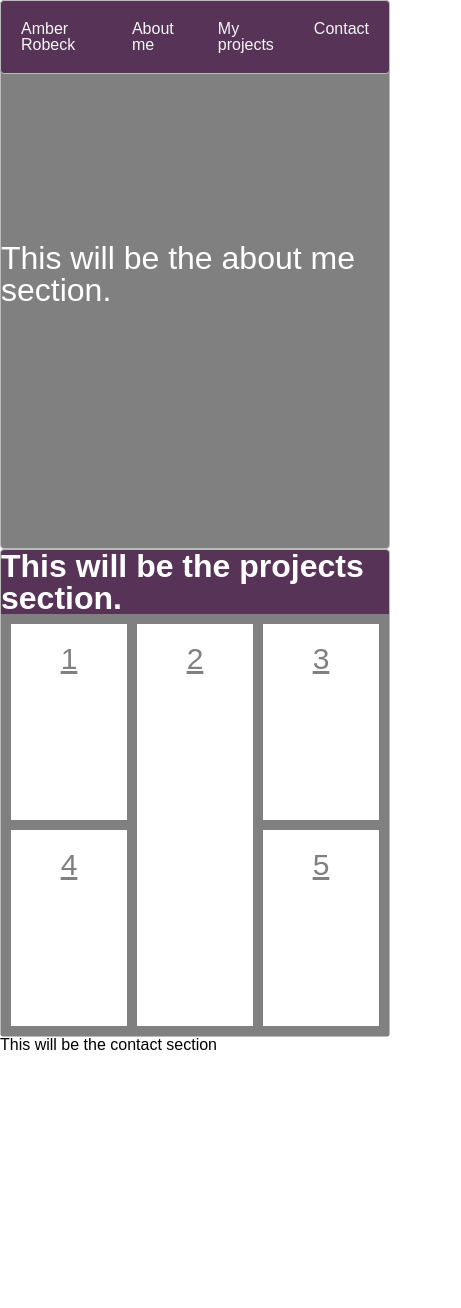
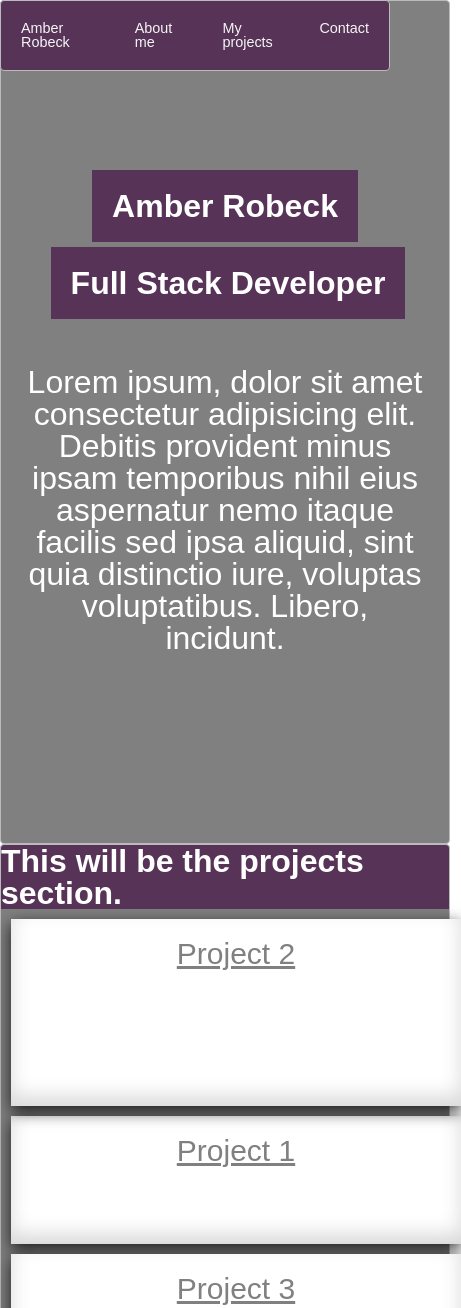
Before and after one commit to Amber-Robeck/unitTwoPortfolio, a plain HTML site: page index.html in a window 390 px wide. Shown: the top 1308 px of the page, 461 px wide, since content can reach past the window. Before the commit the page ends 1053 px from the top, so only its background shows below. Drawn offline with Linux system fonts and the light colour scheme.

Commit message:
fixed responsiveness of body element, media queries; moved to bottom of page, changed min-max

```diff
--- a/Assets/style.css
+++ b/Assets/style.css
@@ -1,6 +1,7 @@
 /* Margins on top left and right are not the same*/
 body {
     margin: auto;
+    min-width: 450px;
 }
 
 .zone {
@@ -14,6 +15,7 @@ body {
     border-radius: 4px;
     border:1px solid #bbb;
     transition: all 0.3s linear;
+    /* padding: 0; */
 }
 
 .zone:hover {
@@ -39,14 +41,6 @@ nav {
     margin: 0;
 }
 
-@media only screen and (max-width:600px) {
-    .main-nav {
-        font-size: 0.5em;
-        padding: 0;
-    }
-}
-
-
 .push {
     margin-right: auto;
 }
@@ -68,43 +62,140 @@ li > a {
 /* About Me section */
 .aboutMe {
     display:flex;
+    flex: wrap;
+    flex-direction: column;
+    /* min-width: 460px; */
     align-items: center;
     justify-content: center;
-    height: 65vh; /* viewport height */
+    height: 100vh; /* viewport height */
     background-color: gray;
+}
+.aboutMe > p {
+    padding: 20px;
+}
+.center {
+    text-align: center;
+}
 
+@keyframes l-ease {
+    from {left: -1400px; top: -30px;}
+    to {left: 3px; top: 5px}
 }
+
+.aboutMe > .l-ease {
+    width: fit-content;
+    height: fit-content;
+    background-color: rgb(87, 52, 87);
+    font-weight: bold;
+    position: relative;
+    animation-name: l-ease;
+    animation-duration: 2s;
+    animation-fill-mode: forwards;
+    animation-timing-function: ease-in-out;
+}
+
+@keyframes r-ease {
+    from {right: -1400px;}
+    to {right: 0px;}
+}
+.aboutMe > .r-ease {
+    width: fit-content;
+    height: fit-content;
+    background-color: rgb(87, 52, 87);
+    font-weight: bold;
+    position: relative;
+    animation-name: r-ease;
+    animation-duration: 2s;
+    animation-fill-mode: backwards;
+    animation-timing-function: ease-in-out;
+}
+
 /*my Projects*/
 .grid-container {
     display: grid;
     grid-template-columns: auto auto auto;
+    width: auto;
+    /* max-width: 1200px; */
     grid-gap: 10px;
     background-color: gray;
     padding: 10px;
-    height: 50vh;
+    height: 75vh;
 }
 
 .grid-container > div {
+    max-width: auto;
     background-color: white;
     text-align: center;
     padding: 20px 0;
     font-size: 30px;
+    box-shadow: rgba(0,0,0,0.8) 0px 5px 15px, inset rgba(0,0,0,0.15) 0px -10px 20px;
+    /* background: url("./Assets/coming-soon.png.png"); */
+    background-size: cover;
+    /* background-attachment: fixed; */
 }
 
 .grid-container > div > a {
     color: gray;
 }
+
+
+/* .item1 img{
+    width: 200px;
+    height: 400px;
+    /* height: 210px; */
+    /* background: url("./Assets/coming-soon.png.png"); */
+    /* background-size: cover; */
+    /* object-fit: cover;
+} */
+
+
 .item2 {
     grid-column: 2;
     grid-row: 1 / span 2;
 }
 
-  /* This no longer is set up correctly now that I chaged placement of item 2
+/* Contact Section */
+.contact {
+    display:flex;
+    flex: wrap;
+    height: 40vh;
+    /* min-width: 460px; */
 
-  @media only screen and (max-width: 500px) {
-    .item1 { grid-area: 1 / span 3 / 2 / 4; }
-    .item2 { grid-area: 3 / 3 / 4 / 4; }
-    .item3 { grid-area: 2 / 1 / 3 / 2; }
-    .item4 { grid-area: 2 / 2 / span 2 / 3; }
-    .item5 { grid-area: 3 / 1 / 4 / 2; }
+}
+/* Nav bar media query */
+@media screen and (max-width:600px) {
+    .main-nav {
+        font-size: 0.5em;
+        padding: 0;
+    }
+}
+
+@media screen and (max-width:470px) {
+    .main-nav {
+        font-size: 0.45em;
+        padding: 0;
+    }
+}
+/* grid display media query */
+@media screen and (max-width: 900px) {
+    .grid-container {
+        grid-template-columns: repeat(auto-fill, minmax(450px, 1fr));
+        height: 90vh;}
+        .item2 {
+            grid-column: 1 / span 1;
+
+        }
+    }
+
+    /* This no longer is set up correctly now that I chaged placement of item 2*/
+    /* @media only screen and (max-width: 500px) {
+        grid-template-columns: repeat(auto-fill, minmax(350px, 1fr));
+    }
+
+    /* @media only screen and (max-width: 500px) {
+        .item2 { grid-column: 1 / span 4; grid-row: 1;}
+        .item1 { grid-column: 2; grid-row: 2 / 1fr;}
+        .item3 { grid-column: 2; grid-row: 3 / 1fr;}
+    .item4 { grid-column: 3; grid-row: 2 / 1fr;}
+    .item5 { grid-column: 3; grid-row: 3 / 1fr;}
   } */
--- a/index.html
+++ b/index.html
@@ -12,26 +12,30 @@
     <nav class="zone sticky">
         <ul class="main-nav">
             <li class="push"><a href="#">Amber Robeck</a></li>
-            <li class="underline"><a href="#">About me</a></li>
-            <li class="underline"><a href="#">My projects</a></li>
-            <li class="underline"><a href="#">Contact</a></li>
+            <li class="underline"><a href="#aboutMe">About me</a></li>
+            <li class="underline"><a href="#projects">My projects</a></li>
+            <li class="underline"><a href="#contact">Contact</a></li>
         </ul>
     </nav>
     <main>
-        <section class="zone aboutMe">
-            This will be the about me section.
+        <section class="zone aboutMe" id="aboutMe">
+            <p class="r-ease">Amber Robeck</p>
+            <p class="l-ease">Full Stack Developer</p> <br>
+            <p class="center">Lorem ipsum, dolor sit amet consectetur adipisicing elit. Debitis provident minus ipsam temporibus nihil eius aspernatur nemo itaque facilis sed ipsa aliquid, sint quia distinctio iure, voluptas voluptatibus. Libero, incidunt.</p>
         </section>
-        <section class="zone projects">
+        <section class="zone projects" id="projects">
             <h3>This will be the projects section.</h3>
             <div class="grid-container">
-                <div class="item1"><a href="#">1</a></div>
-                <div class="item2"><a href="#">2</a></div>
-                <div class="item3"><a href="#">3</a></div>
-                <div class="item4"><a href="#">4</a></div>
-                <div class="item5"><a href="#">5</a></div>
+                <div class="item1"><a href="https://github.com/Amber-Robeck" target="_blank">Project 1</a>
+                    <!-- <img src="./Assets/coming-soon.png.png" alt="coming soon lightbulb picture"> -->
+                </div>
+                <div class="item2"><a href="https://github.com/Amber-Robeck" target="_blank">Project 2</a></div>
+                <div class="item3"><a href="https://github.com/Amber-Robeck" target="_blank">Project 3</a></div>
+                <div class="item4"><a href="https://github.com/Amber-Robeck" target="_blank">Project 4</a></div>
+                <div class="item5"><a href="https://github.com/Amber-Robeck" target="_blank">Project 5</a></div>
               </div>
         </section>
-        <section class="contact">
+        <section class="zone contact" id="contact">
             This will be the contact section
         </section>
     </main>
```
Also changed, not shown: Assets/coming-soon.png.png (added). Lines whose indentation alone changed are shown as unchanged.
